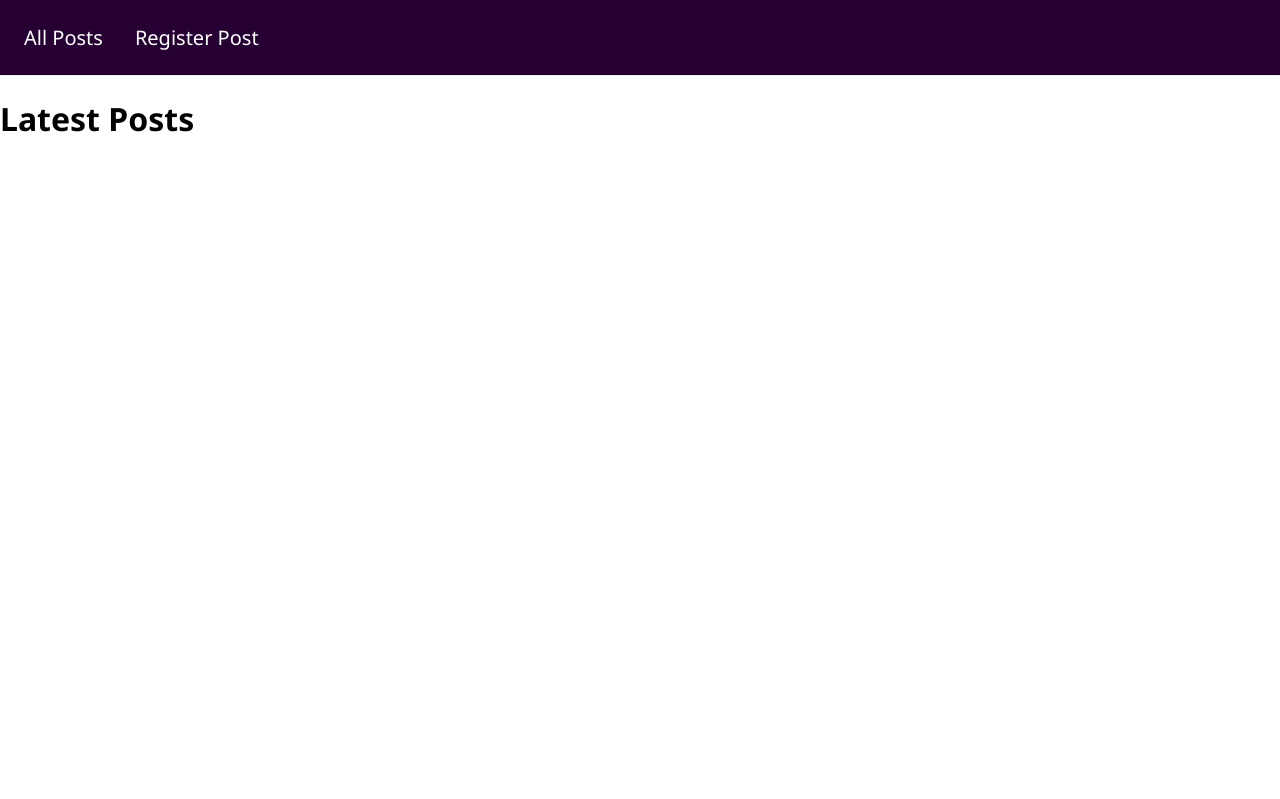
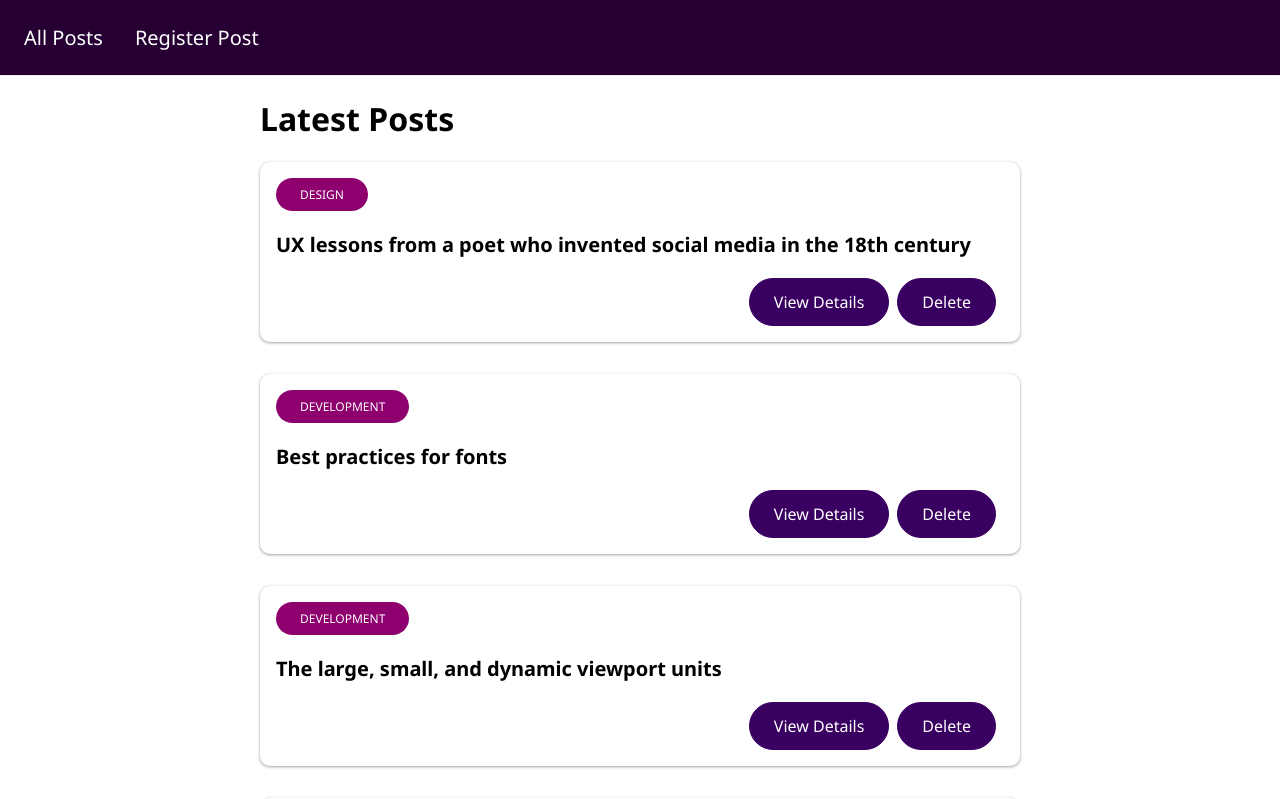
Before and after one commit to arman-borkhani/vue-crud, a Vue app: page /posts in a window 1280 px wide. Shown: the top 799 px of the page. Built offline with nearby package versions, Linux system fonts and the light colour scheme.

Commit message:
Add posts list

```diff
--- a/src/App.vue
+++ b/src/App.vue
@@ -24,4 +24,10 @@ body {
   -moz-osx-font-smoothing: grayscale;
   margin: 0;
 }
+
+.container {
+  max-width: 50rem;
+  margin: 0 auto;
+  padding: 0 20px;
+}
 </style>
--- /dev/null
+++ b/src/components/PostEntry.vue
@@ -0,0 +1,44 @@
+<template>
+  <base-card>
+    <article class="post-entry">
+      <base-badge :title="category.name"></base-badge>
+      <h3 class="post-entry-title">{{ title }}</h3>
+      <footer>
+        <base-button link :to="link">View Details</base-button>
+        <base-button @click="deletePost(id)">Delete</base-button>
+      </footer>
+    </article>
+  </base-card>
+
+</template>
+
+<script>
+export default {
+  props: ['id', 'title', 'desc', 'categoryId'],
+  computed: {
+    category() {
+      return this.$store.getters.getCatById(this.categoryId);
+    },
+    link() {
+      return this.$route.path + '/' + this.id;
+    }
+  },
+  methods: {
+    deletePost(postId) {
+      this.$store.dispatch('deletePost', { id: postId });
+    }
+  }
+}
+</script>
+
+<style scoped>
+.post-entry-title {
+  font-size: 1.25rem;
+  font-weight: 700;
+}
+
+footer {
+  display: flex;
+  justify-content: flex-end;
+}
+</style>
--- a/src/pages/PostsList.vue
+++ b/src/pages/PostsList.vue
@@ -1,3 +1,40 @@
 <template>
-  <h1>Latest Posts</h1>
+  <div class="container">
+    <h1>Latest Posts</h1>
+    <ul v-if="hasPosts">
+      <li v-for="post in posts" :key="post.id">
+        <post-entry :id="post.id" :title="post.title" :categoryId="post.category"></post-entry>
+      </li>
+    </ul>
+    <div v-else>
+      <base-card>
+        Sorry, no results were found.
+      </base-card>
+    </div>
+  </div>
 </template>
+
+<script>
+import PostEntry from '../components/PostEntry.vue';
+
+export default {
+  components: {
+    PostEntry
+  },
+  computed: {
+    posts() {
+      return this.$store.getters['getPosts'];
+    },
+    hasPosts() {
+      return this.$store.getters['hasPosts'];
+    }
+  }
+}
+</script>
+
+<style>
+ul {
+  list-style: none;
+  padding: 0;
+}
+</style>
```
